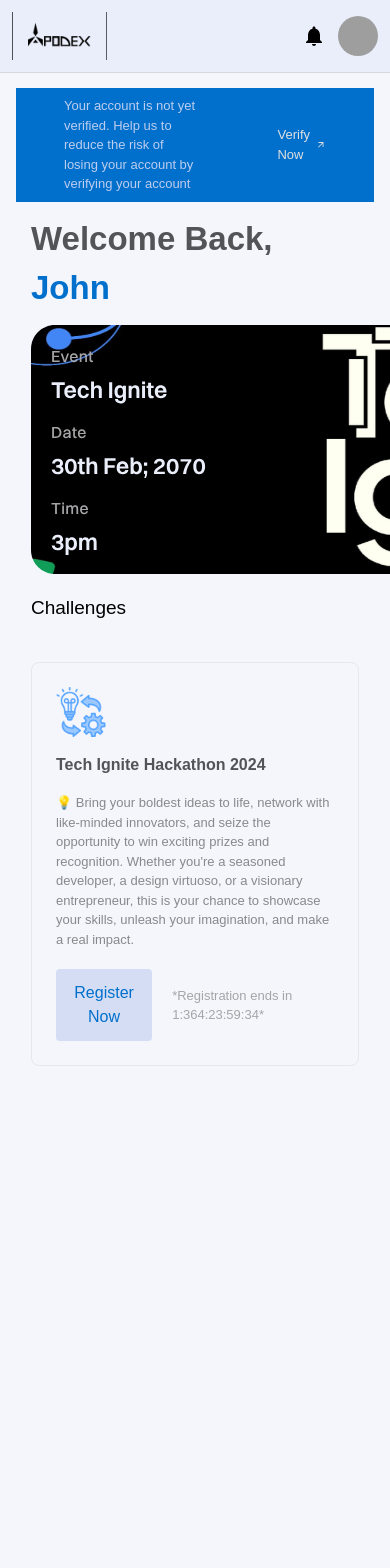
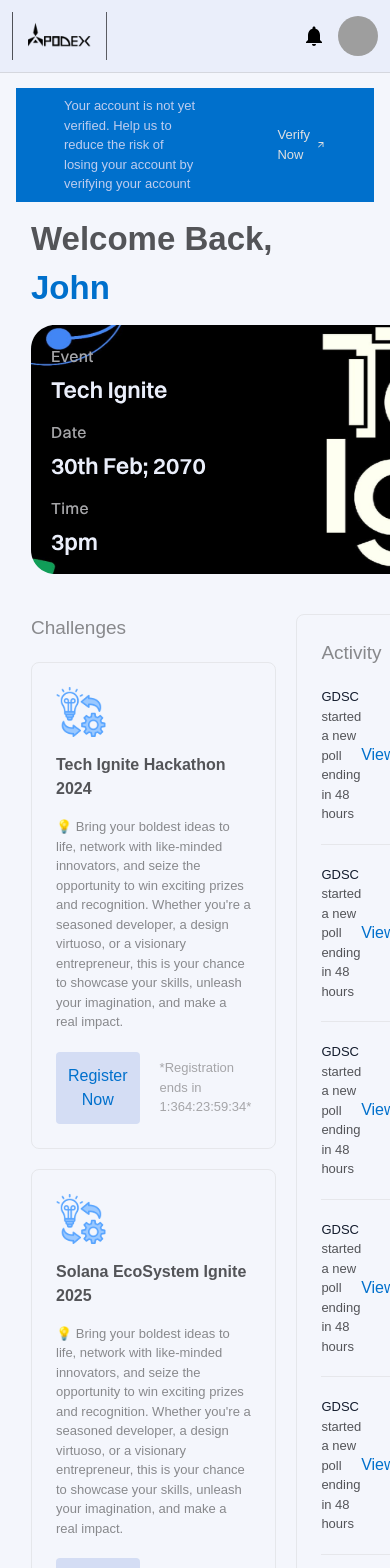
Before and after one commit to gdscuniuyoorg/apodex_frontend_new, a Next.js app: page /dashboard in a window 390 px wide. Shown: the top 1568 px of the page. Before the commit the page ends 1074 px from the top, so only its background shows below. Built offline with nearby package versions, Linux system fonts and the light colour scheme; no server answers; grey boxes are pictures that could not be loaded; a web font is replaced by a local one.

Commit message:
completed homepage and started working on the terms and condition page

```diff
--- a/app/dashboard/challenges/ongoing/page.tsx
+++ b/app/dashboard/challenges/ongoing/page.tsx
@@ -100,7 +100,7 @@ const Page = () => {
         </div>
       </div>
 
-      <div></div>
+
 
       <div className="p-6 h-[100vh] mt-14 border border-[#C2C2C44D] rounded-lg sm:w-full md:w-[22vw]  ">
         <h2 className="text-[19px] font-medium text-[#88898C]">
--- a/app/dashboard/page.tsx
+++ b/app/dashboard/page.tsx
@@ -1,48 +1,21 @@
 "use client";
 
 import React, { useEffect, useState } from "react";
-import { useRouter } from "next/router"; // Importing useRouter from next/router
+import { useRouter } from "next/navigation";
 import HomeOutward from "@/components/Icons/HomeOutward";
 import HomePageImg from "@/components/Icons/HomePageImg";
 import Lightbulb from "@/components/Icons/Lightbulb";
 import Button from "@/components/buttons/Button";
+import OtherChallenges from "@/components/buttons/OtherChallenges";
+import Link from "next/link";
 
 const Home = () => {
-  // const router = useRouter(); // Initializing useRouter
-
-  // State variables for challenge name and description
-  const [challengeName, setChallengeName] = useState("Default Challenge Name");
-  const [challengeDescription, setChallengeDescription] = useState(
-    "Default Challenge Description"
-  );
+  const router = useRouter(); // Initializing useRouter
 
   // Function to handle navigation to the next page
   const handleNext = () => {
-    // router.push("/dashboard/challenges/edit");
+    router.push("/dashboard/challenges/terms and condition");
   };
-
-  // Effect to retrieve stored challenge name and description from localStorage
-  useEffect(() => {
-    const storedChallengeName = localStorage.getItem("challengeName");
-    const storedChallengeDescription = localStorage.getItem(
-      "challengeDescription"
-    );
-
-    if (storedChallengeName) setChallengeName(storedChallengeName);
-    if (storedChallengeDescription)
-      setChallengeDescription(storedChallengeDescription);
-  }, []);
-
-  // State variable for storing recent challenges
-  const [recentChallenges, setRecentChallenges] = useState([]);
-
-  // Effect to retrieve stored challenges from localStorage
-  useEffect(() => {
-    const storedChallenges = JSON.parse(
-      localStorage.getItem("challenges") || "[]"
-    );
-    setRecentChallenges(storedChallenges);
-  }, []);
 
   return (
     <div className="py-2">
@@ -68,12 +41,40 @@ const Home = () => {
       </div>
 
       {/* Challenge Description */}
-      <div className="container">
-        <h2 className="py-5 font-medium text-[19px]">Challenges</h2>
+      <div className="container flex gap-5 py-10">
+        <div>
+          <h2 className="font-medium text-[19px] text-[#88898C]">Challenges</h2>
           <div className="p-6 mt-5 border border-[#C2C2C44D] rounded-lg sm:w-full md:w-[50vw]  ">
             <Lightbulb />
             <h2 className="text-[#535458] text-[16px] font-bold py-4">
               Tech Ignite Hackathon 2024
+            </h2>
+            <p className="text-[#88898C] text-[13px]">
+              {`💡 Bring your boldest ideas to life, network with like-minded
+            innovators, and seize the opportunity to win exciting prizes and
+            recognition. Whether you're a seasoned developer, a design virtuoso,
+            or a visionary entrepreneur, this is your chance to showcase your
+            skills, unleash your imagination, and make a real impact.`}
+            </p>
+            <div className="flex gap-5 pt-5 items-center">
+              <Link href={"/dashboard/challenges/terms-and-conditions/123"}>
+                <Button
+                  className="p-3 bg-[#D4DDF4] text-[#0070CC]"
+                  onClick={handleNext}
+                >
+                  Register Now
+                </Button>
+              </Link>
+
+              <p className="text-[#A5A5A8] text-[13px]">
+                *Registration ends in 1:364:23:59:34*
+              </p>
+            </div>
+          </div>
+          <div className="p-6 mt-5 border border-[#C2C2C44D] rounded-lg sm:w-full md:w-[50vw]  ">
+            <Lightbulb />
+            <h2 className="text-[#535458] text-[16px] font-bold py-4">
+              Solana EcoSystem Ignite 2025
             </h2>
             <p className="text-[#88898C] text-[13px]">
               {`💡 Bring your boldest ideas to life, network with like-minded
@@ -95,6 +96,58 @@ const Home = () => {
             </div>
           </div>
         </div>
+
+        <div className="p-6 border border-[#C2C2C44D] rounded-lg sm:w-full  ">
+          <h2 className="text-[19px] font-medium text-[#88898C]">Activity</h2>
+          <div className="flex flex-col justify-between items-center">
+            <OtherChallenges className="">
+              <p className="text-[13px] text-[#535458]">
+                <span className="text-[#131C2D]">GDSC </span>started a new poll
+                ending in 48 hours
+              </p>
+              <a href="" className="text-[#0070CC] text-[16]">
+                View
+              </a>
+            </OtherChallenges>
+            <OtherChallenges className="">
+              <p className="text-[13px] text-[#535458]">
+                <span className="text-[#131C2D]">GDSC </span>started a new poll
+                ending in 48 hours
+              </p>
+              <a href="" className="text-[#0070CC] text-[16]">
+                View
+              </a>
+            </OtherChallenges>
+            <OtherChallenges className="">
+              <p className="text-[13px] text-[#535458]">
+                <span className="text-[#131C2D]">GDSC </span>started a new poll
+                ending in 48 hours
+              </p>
+              <a href="" className="text-[#0070CC] text-[16]">
+                View
+              </a>
+            </OtherChallenges>
+            <OtherChallenges className="">
+              <p className="text-[13px] text-[#535458]">
+                <span className="text-[#131C2D]">GDSC </span>started a new poll
+                ending in 48 hours
+              </p>
+              <a href="" className="text-[#0070CC] text-[16]">
+                View
+              </a>
+            </OtherChallenges>
+            <OtherChallenges className="">
+              <p className="text-[13px] text-[#535458]">
+                <span className="text-[#131C2D]">GDSC </span>started a new poll
+                ending in 48 hours
+              </p>
+              <a href="" className="text-[#0070CC] text-[16]">
+                View
+              </a>
+            </OtherChallenges>
+          </div>
+        </div>
+      </div>
     </div>
   );
 };
```
Also changed, not shown: app/dashboard/challenges/terms-and-conditions/[id]/page.tsx (added, +127 -0 lines). Lines whose indentation alone changed are shown as unchanged.
